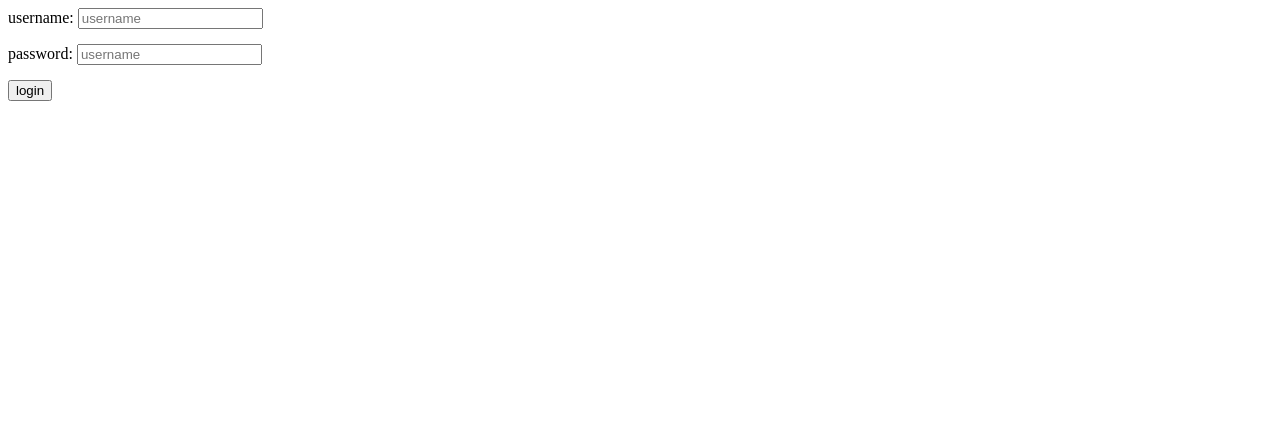
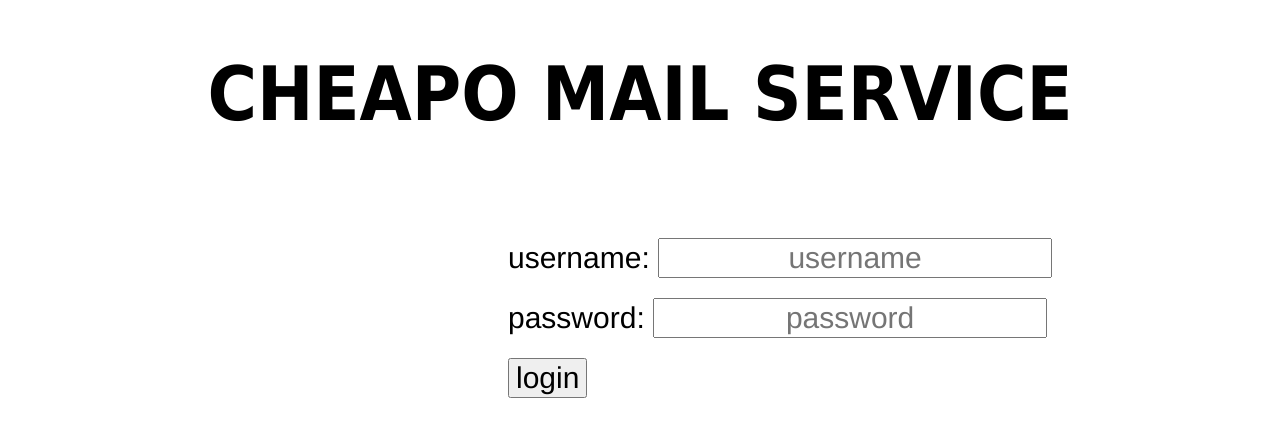
Before and after one commit to Kimberleyieshaa/info2180-project4, a PHP site: page /login.html in a window 1280 px wide. Shown: the top 437 px of the page. Run offline with PHP 8.4, Linux system fonts and the light colour scheme.

Commit message:
uncompleted css stylesheet

```diff
--- a/login.html
+++ b/login.html
@@ -6,9 +6,12 @@
 	<script src="script.js" type="text/javascript"> </script>
 </head>
 <body>
+	<div>
+		<h1 id="title"> CHEAPO MAIL SERVICE </h1>
+	</div>
 	<form action="login.php" method="post">
 		username: <input type="text" name="username" id="username" placeholder="username"><br>
-		password: <input type="password" name="password" id="password" placeholder="username"><br>
+		password: <input type="password" name="password" id="password" placeholder="password"><br>
 		<input type="submit" value="login">
 	</form>
 </body>
--- a/send.html
+++ b/send.html
@@ -5,6 +5,9 @@
 	<link rel="stylesheet" type="text/css" href="style.css">
 </head>
 <body>
+	<div>
+		<h1 id="title"> CHEAPO MAIL SERVICE </h1>
+	</div>
 	<form action="send.php" method="post">
 		Recipients: <input type="text" id="recipient_ids" name="recipient_ids" placeholder="example: 1; 2; 3; ..."><br>
 		Subject: <input type="text" id="subject" name="subject" placeholder="Subject"><br>
--- a/style.css
+++ b/style.css
@@ -1,9 +1,46 @@
 /*This is the stylesheet*/
 
 form input {
-	margin-bottom: 15px;
+	margin-bottom: 20px;
+	text-align: center;
+	font-family: helvetica;
+	font-size: 30px;
 }
 
-div {
-	margin-bottom: 15px;
+form{
+	font-family: helvetica;
+	font-size: 30px;
+	margin-left: 500px;
+	margin-top: 100px;
 }
+
+#title {
+	font-family: tahoma;
+	font-color: blue;
+	text-align: center;
+	font-size: 75px;
+	font-weight:  bolder;
+}
+
+img {
+	display: inline;
+	border: 5px solid black;
+	padding: 20px;
+	margin: 75px;
+}
+
+.log_button {
+	font-family:helvetica;
+	font-size: 40px;
+	margin-left: 90px;
+	color: black;
+	font-style: none;
+	text-decoration: none;
+}
+
+#refresh {
+	margin-left: 200px;
+	font-family: helvetica;
+	font-weight: bold;
+
+}
```
Also changed, not shown: index.html (+6 -2 lines).
